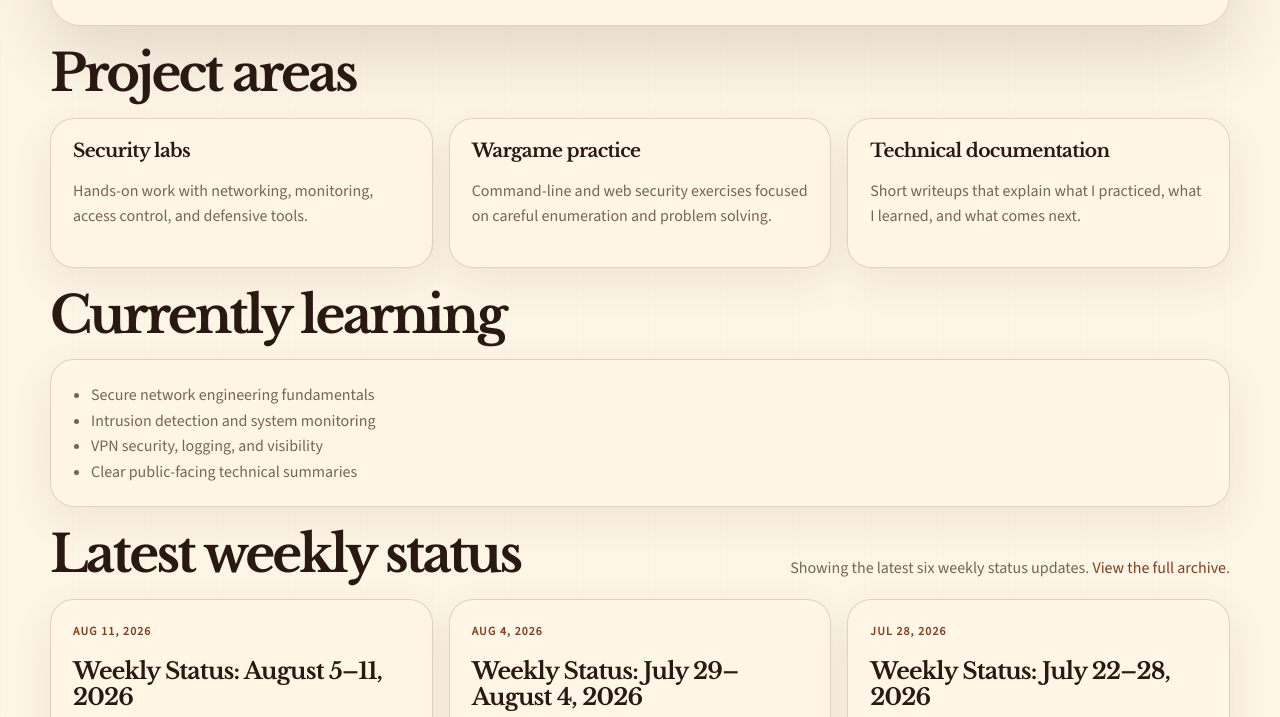
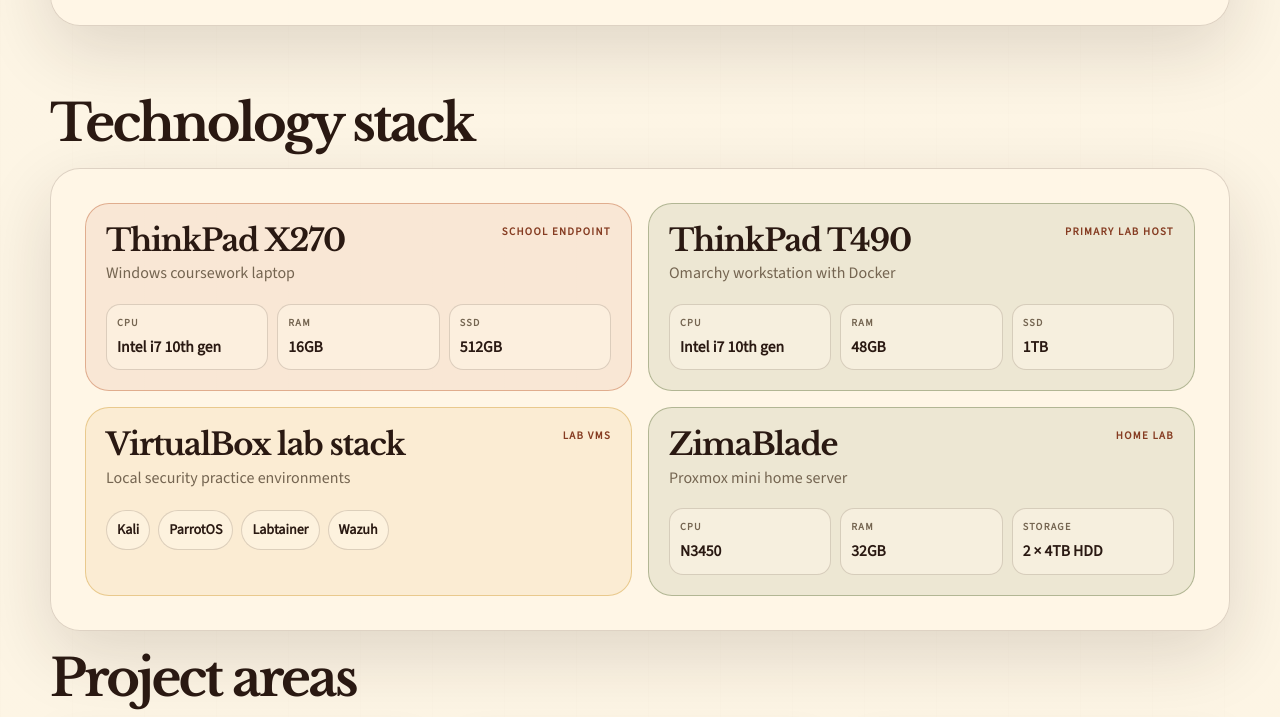
Before and after one commit to dvcltr/dvcltr-site, an Astro site: page / in a window 1280 px wide. Shown: the part 1061-1778 px from the top of the page. Built offline with nearby package versions, Linux system fonts and the light colour scheme; Astro itself is replaced by a stand-in of ours.

Commit message:
feat: add school technology stack section

```diff
--- a/src/layouts/BaseLayout.astro
+++ b/src/layouts/BaseLayout.astro
@@ -44,6 +44,7 @@
         <div class="nav-actions">
           <div class="nav-links">
             <a href="/status/">Status</a>
+            <a href="/#technology">Technology</a>
             <a href="/#projects">Projects</a>
             <a href="/#learning">Learning</a>
           </div>
--- a/src/pages/index.astro
+++ b/src/pages/index.astro
@@ -49,6 +49,77 @@
         <span class="course-pill upcoming">CYBR-512</span>
         <span class="course-pill upcoming">CYBR-514</span>
         <span class="course-pill upcoming">CYBR-516</span>
+      </div>
+    </div>
+  </section>
+
+  <section id="technology" class="technology-stack">
+    <div class="section-head">
+      <h2>Technology stack</h2>
+    </div>
+
+    <div class="tech-panel">
+      <div class="tech-grid">
+        <article class="tech-card tech-warm">
+          <div class="tech-card-head">
+            <div>
+              <h3>ThinkPad X270</h3>
+              <p>Windows coursework laptop</p>
+            </div>
+            <span>School endpoint</span>
+          </div>
+          <div class="spec-grid" aria-label="ThinkPad X270 specifications">
+            <div class="spec"><strong>CPU</strong><span>Intel i7 10th gen</span></div>
+            <div class="spec"><strong>RAM</strong><span>16GB</span></div>
+            <div class="spec"><strong>SSD</strong><span>512GB</span></div>
+          </div>
+        </article>
+
+        <article class="tech-card tech-green">
+          <div class="tech-card-head">
+            <div>
+              <h3>ThinkPad T490</h3>
+              <p>Omarchy workstation with Docker</p>
+            </div>
+            <span>Primary lab host</span>
+          </div>
+          <div class="spec-grid" aria-label="ThinkPad T490 specifications">
+            <div class="spec"><strong>CPU</strong><span>Intel i7 10th gen</span></div>
+            <div class="spec"><strong>RAM</strong><span>48GB</span></div>
+            <div class="spec"><strong>SSD</strong><span>1TB</span></div>
+          </div>
+        </article>
+
+        <article class="tech-card tech-gold">
+          <div class="tech-card-head">
+            <div>
+              <h3>VirtualBox lab stack</h3>
+              <p>Local security practice environments</p>
+            </div>
+            <span>Lab VMs</span>
+          </div>
+          <div class="tool-chips" aria-label="VirtualBox lab tools">
+            <span>Kali</span>
+            <span>ParrotOS</span>
+            <span>Labtainer</span>
+            <span>Wazuh</span>
+          </div>
+        </article>
+
+        <article class="tech-card tech-green">
+          <div class="tech-card-head">
+            <div>
+              <h3>ZimaBlade</h3>
+              <p>Proxmox mini home server</p>
+            </div>
+            <span>Home lab</span>
+          </div>
+          <div class="spec-grid" aria-label="ZimaBlade specifications">
+            <div class="spec"><strong>CPU</strong><span>N3450</span></div>
+            <div class="spec"><strong>RAM</strong><span>32GB</span></div>
+            <div class="spec"><strong>Storage</strong><span>2 × 4TB HDD</span></div>
+          </div>
+        </article>
       </div>
     </div>
   </section>
--- a/src/styles/global.css
+++ b/src/styles/global.css
@@ -414,6 +414,99 @@
 }
 .course-pill.done { background: var(--pill-done-bg); color: var(--pill-done-fg); border-color: var(--pill-done-line); }
 .course-pill.current { background: var(--orange); color: var(--paper); border-color: var(--orange-dark); box-shadow: 4px 4px 0 var(--shadow-hard); }
+
+.technology-stack { margin-top: clamp(36px, 6vw, 72px); }
+.tech-panel {
+  border: 1px solid var(--line);
+  border-radius: 30px;
+  background: var(--surface);
+  box-shadow: var(--shadow);
+  padding: clamp(22px, 4vw, 34px);
+}
+.tech-grid {
+  display: grid;
+  grid-template-columns: repeat(2, minmax(0, 1fr));
+  gap: 16px;
+}
+.tech-card {
+  min-height: 178px;
+  border: 1px solid var(--line);
+  border-radius: 24px;
+  background: var(--surface-soft);
+  padding: 20px;
+}
+.tech-warm { border-color: rgba(189, 90, 43, 0.42); background: rgba(189, 90, 43, 0.09); }
+.tech-green { border-color: rgba(104, 120, 66, 0.44); background: rgba(104, 120, 66, 0.12); }
+.tech-gold { border-color: rgba(216, 165, 71, 0.5); background: rgba(216, 165, 71, 0.12); }
+.tech-card-head {
+  display: flex;
+  align-items: flex-start;
+  justify-content: space-between;
+  gap: 18px;
+  margin-bottom: 18px;
+}
+.tech-card-head h3 {
+  margin: 0;
+  color: var(--heading);
+  font-family: var(--serif);
+  font-size: clamp(1.5rem, 2.4vw, 2rem);
+  line-height: 1.05;
+  letter-spacing: -0.04em;
+}
+.tech-card-head p {
+  margin: 5px 0 0;
+  color: var(--muted);
+}
+.tech-card-head > span {
+  color: var(--accent);
+  font-size: 0.68rem;
+  font-weight: 800;
+  letter-spacing: 0.12em;
+  text-align: right;
+  text-transform: uppercase;
+  white-space: nowrap;
+}
+.spec-grid {
+  display: grid;
+  grid-template-columns: repeat(3, minmax(0, 1fr));
+  gap: 9px;
+}
+.spec {
+  border: 1px solid var(--line);
+  border-radius: 14px;
+  background: var(--surface-soft);
+  padding: 10px;
+}
+.spec strong {
+  display: block;
+  margin-bottom: 4px;
+  color: var(--muted);
+  font-size: 0.64rem;
+  font-weight: 800;
+  letter-spacing: 0.12em;
+  text-transform: uppercase;
+}
+.spec span {
+  color: var(--heading);
+  font-size: 0.98rem;
+  font-weight: 800;
+}
+.tool-chips {
+  display: flex;
+  flex-wrap: wrap;
+  gap: 8px;
+  margin-top: 20px;
+}
+.tool-chips span {
+  border: 1px solid var(--line);
+  border-radius: 999px;
+  background: var(--surface-soft);
+  color: var(--heading);
+  padding: 8px 10px;
+  font-size: 0.88rem;
+  font-weight: 800;
+}
+
 .page-heading { padding: clamp(50px, 7vw, 90px) 0 34px; }
 .archive-list { margin-top: 24px; }
 
@@ -468,6 +561,7 @@
 @media (max-width: 900px) {
   .hero,
   .post-shell { grid-template-columns: 1fr; }
+  .tech-grid,
   .status-list { grid-template-columns: 1fr 1fr; }
   .course-track { grid-template-columns: repeat(5, minmax(0, 1fr)); }
 }
@@ -479,6 +573,10 @@
   .hero h1,
   .page-heading h1 { font-size: clamp(3rem, 17vw, 5rem); }
   .grid,
+  .tech-grid,
   .status-list { grid-template-columns: 1fr; }
+  .tech-card-head { align-items: flex-start; flex-direction: column; }
+  .tech-card-head > span { text-align: left; }
+  .spec-grid { grid-template-columns: 1fr; }
   .course-track { grid-template-columns: repeat(2, minmax(0, 1fr)); }
 }
```
